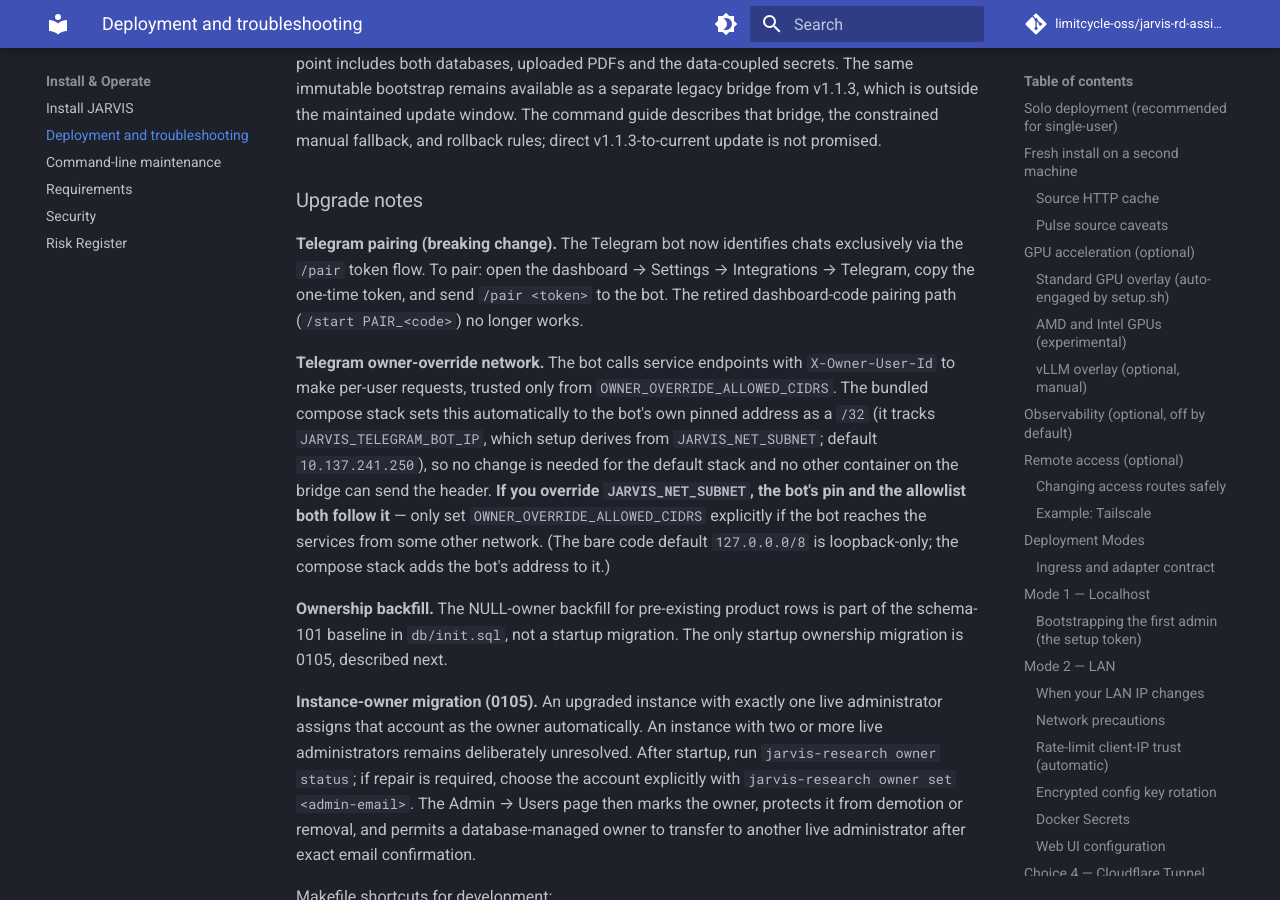
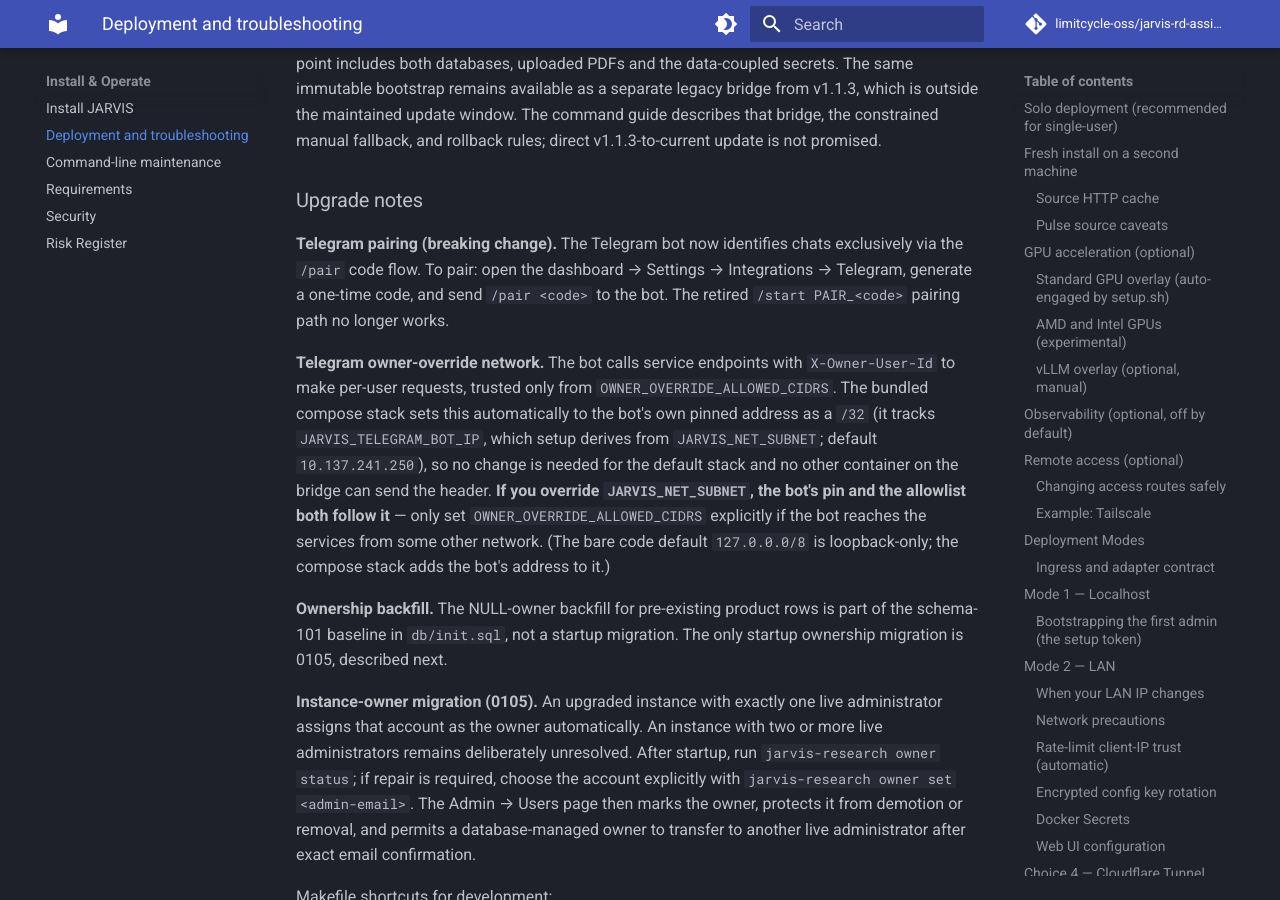
Before and after one commit to FFidan/Jarvis-RD-Assistant, an MkDocs documentation site: the page built from docs/DEPLOYMENT.md, in a window 1280 px wide and 900 px high, scrolled down 18755 px. Built offline with MkDocs 1.6.1 and Material for MkDocs 9.7.7, drawn with Linux system fonts in a browser that asks for light colours; comment, search, counter and statistics services are not loaded.

Commit message:
docs: align the guides with v1.2.5 behaviour
- Telegram pairing is described as a "code" (with /pair <code>) in the
  deployment and requirements guides, matching the app and the manual.
- The manual documents the Zotero sync schedule (plain options, an Advanced
  cron field, and the fifteen-minute minimum) and that a stored provider key or
  endpoint can be removed, not only overwritten.
- The contributor guide names the Node version from .nvmrc, describes
  scripts/jarvis-setup.sh as the deprecated forwarder it now is, and mentions
  the make security-scan target.

Co-authored-by: Claude <noreply@anthropic.com>

```diff
--- a/docs/DEPLOYMENT.md
+++ b/docs/DEPLOYMENT.md
@@ -696,10 +696,9 @@ rules; direct v1.1.3-to-current update is not promised.
 ### Upgrade notes
 
 **Telegram pairing (breaking change).** The Telegram bot now identifies chats
-exclusively via the `/pair` token flow. To pair: open the dashboard → Settings
-→ Integrations → Telegram, copy the one-time token, and send `/pair <token>`
-to the bot. The retired dashboard-code pairing path (`/start PAIR_<code>`) no
-longer works.
+exclusively via the `/pair` code flow. To pair: open the dashboard → Settings
+→ Integrations → Telegram, generate a one-time code, and send `/pair <code>`
+to the bot. The retired `/start PAIR_<code>` pairing path no longer works.
 
 **Telegram owner-override network.** The bot calls service endpoints with
 `X-Owner-User-Id` to make per-user requests, trusted only from
```
Also changed, not shown: CONTRIBUTING.md (+7 -3 lines), docs/REQUIREMENTS.md (+1 -1 lines), docs/manual/settings.md (+10 -1 lines).
